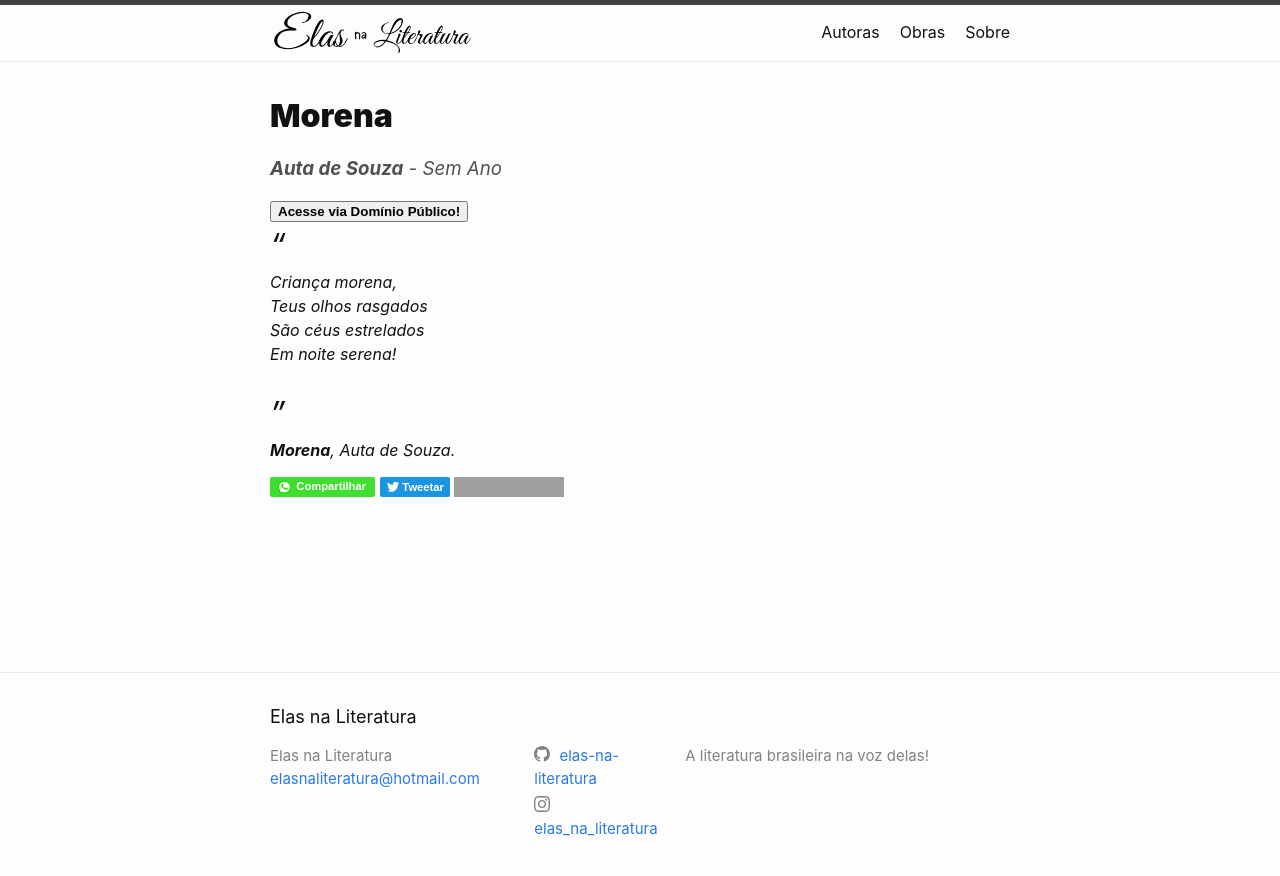
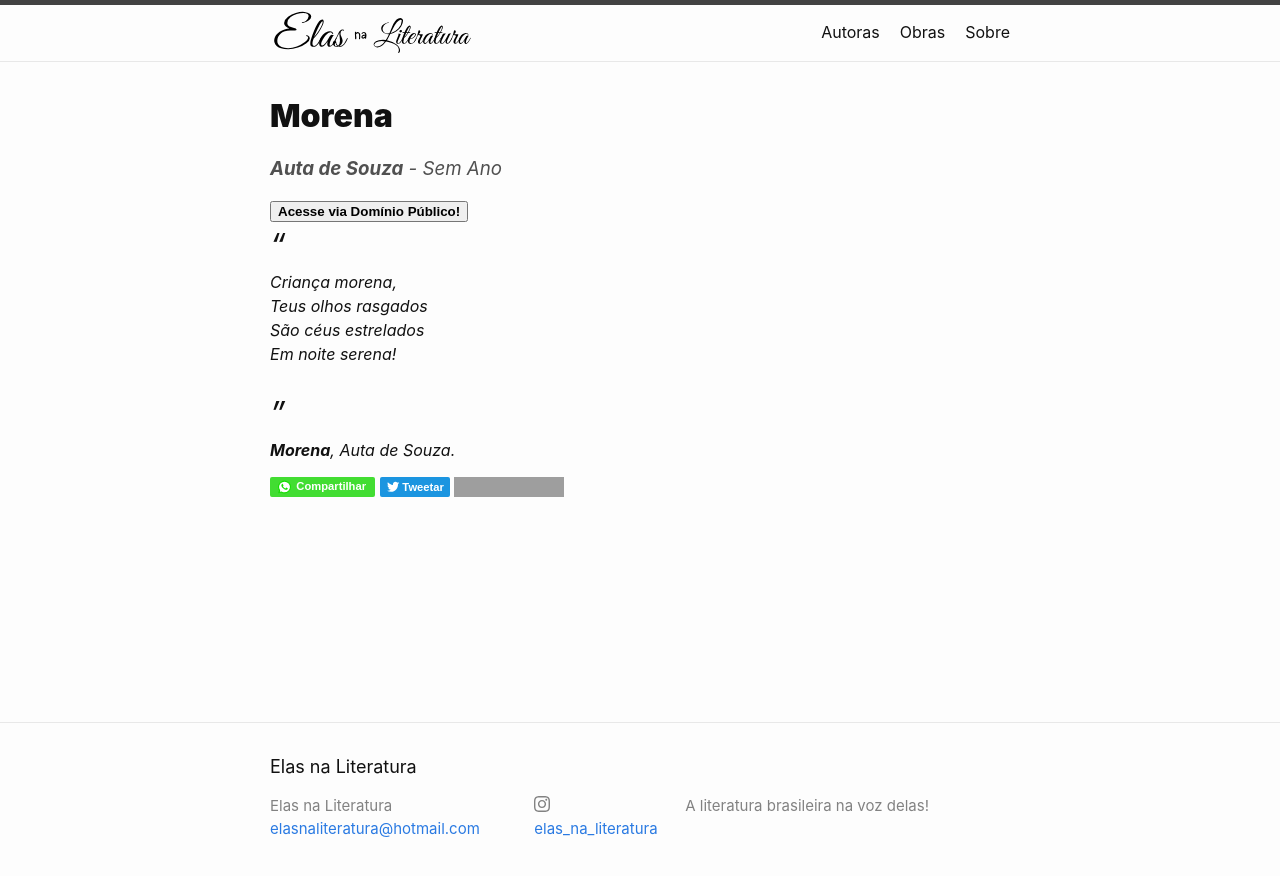
Before and after one commit to elas-na-literatura/elas-na-literatura.github.io, a Jekyll site: the page built from obras/morena.md, in a window 1280 px wide. Shown: the top 876 px of the page. Built offline with Jekyll 4.4.1, drawn with Linux system fonts in a browser that asks for light colours; comment, search, counter and statistics services are not loaded; grey boxes are pictures that could not be loaded.

Commit message:
tirei conta do github

```diff
--- a/_config.yml
+++ b/_config.yml
@@ -25,7 +25,7 @@ description: >- # this means to ignore newlines until "baseurl:"
 baseurl: "" # the subpath of your site, e.g. /blog
 url: "https://elas-na-literatura.github.io/" # the base hostname & protocol for your site, e.g. http://example.com
 instagram_username: elas_na_literatura
-github_username:  elas-na-literatura
+github_username:
 
 # Build settings
 theme: minima
```
